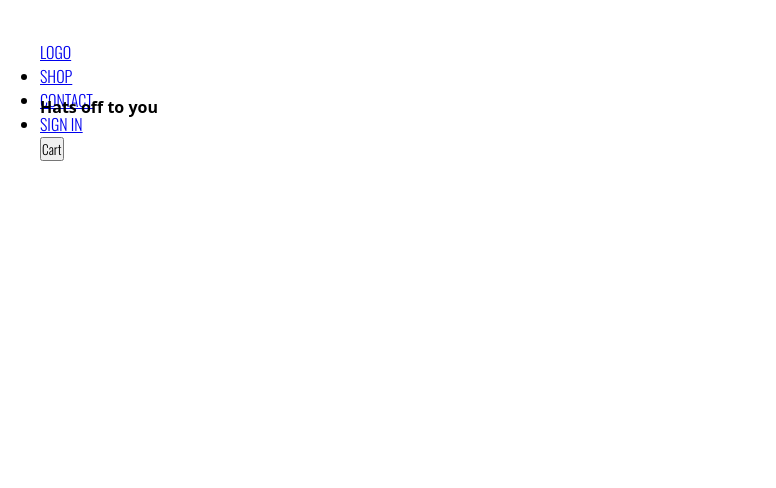
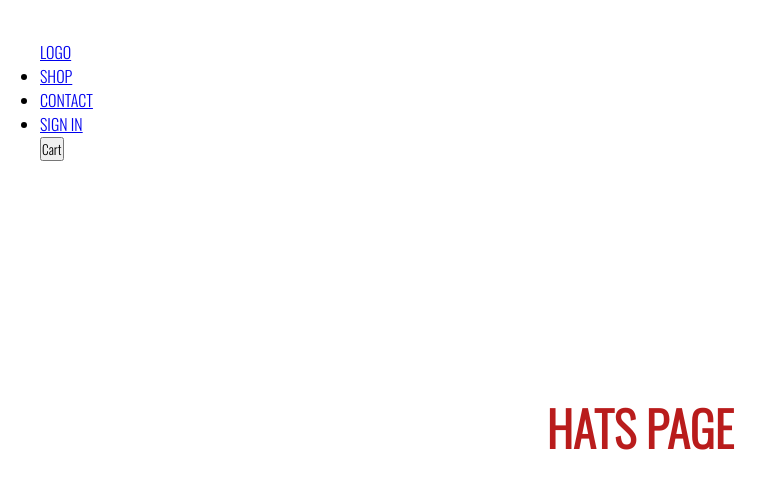
Before and after one commit to krushilnaik/Clothing-Store, a Next.js app: page /shop/hats in a window 1280 px wide. Shown: the top 488 px of the page, without its empty margins (0-776 px from the left). Built offline with nearby package versions, Linux system fonts and the light colour scheme.

Commit message:
Condense all shop pages into a generic one
- items will be rendered to page based on category

```diff
--- /dev/null
+++ b/src/pages/shop/[category].tsx
@@ -0,0 +1,16 @@
+import { useRouter } from 'next/router';
+import React, { ReactElement } from 'react';
+
+interface Props {}
+
+function CategoryPage({}: Props): ReactElement {
+	const { category } = useRouter().query;
+
+	return (
+		<main className='placeholder'>
+			<span>{`${category} page`}</span>
+		</main>
+	);
+}
+
+export default CategoryPage;
--- a/src/pages/shop/hats.tsx
+++ /dev/null
@@ -1,9 +0,0 @@
-import React, { ReactElement } from 'react';
-
-interface Props {}
-
-function HatsPage({}: Props): ReactElement {
-	return <main>Hats off to you</main>;
-}
-
-export default HatsPage;
--- a/src/pages/shop/jackets.tsx
+++ /dev/null
@@ -1,9 +0,0 @@
-import React, { ReactElement } from 'react';
-
-interface Props {}
-
-function JacketsPage({}: Props): ReactElement {
-	return <main className='placeholder'>Jackets</main>;
-}
-
-export default JacketsPage;
--- a/src/pages/shop/mens.tsx
+++ /dev/null
@@ -1,9 +0,0 @@
-import React, { ReactElement } from 'react';
-
-interface Props {}
-
-function MensPage({}: Props): ReactElement {
-	return <main className='placeholder'>Men's stuffs</main>;
-}
-
-export default MensPage;
--- a/src/pages/shop/sneakers.tsx
+++ /dev/null
@@ -1,9 +0,0 @@
-import React, { ReactElement } from 'react';
-
-interface Props {}
-
-function SneakersPage({}: Props): ReactElement {
-	return <main className='placeholder'>Sneaky sneakers</main>;
-}
-
-export default SneakersPage;
--- a/src/pages/shop/womens.tsx
+++ /dev/null
@@ -1,9 +0,0 @@
-import React, { ReactElement } from 'react';
-
-interface Props {}
-
-function WomensPage({}: Props): ReactElement {
-	return <main className='placeholder'>Women's stuffs</main>;
-}
-
-export default WomensPage;
--- a/src/styles/globals.scss
+++ b/src/styles/globals.scss
@@ -44,6 +44,8 @@ main {
 
 	&:hover {
 		&::before {
+			background-size: 100%;
+			filter: brightness(1);
 			animation: growBackground 8s forwards linear, darkenBackground 0.5s forwards;
 		}
 
```
